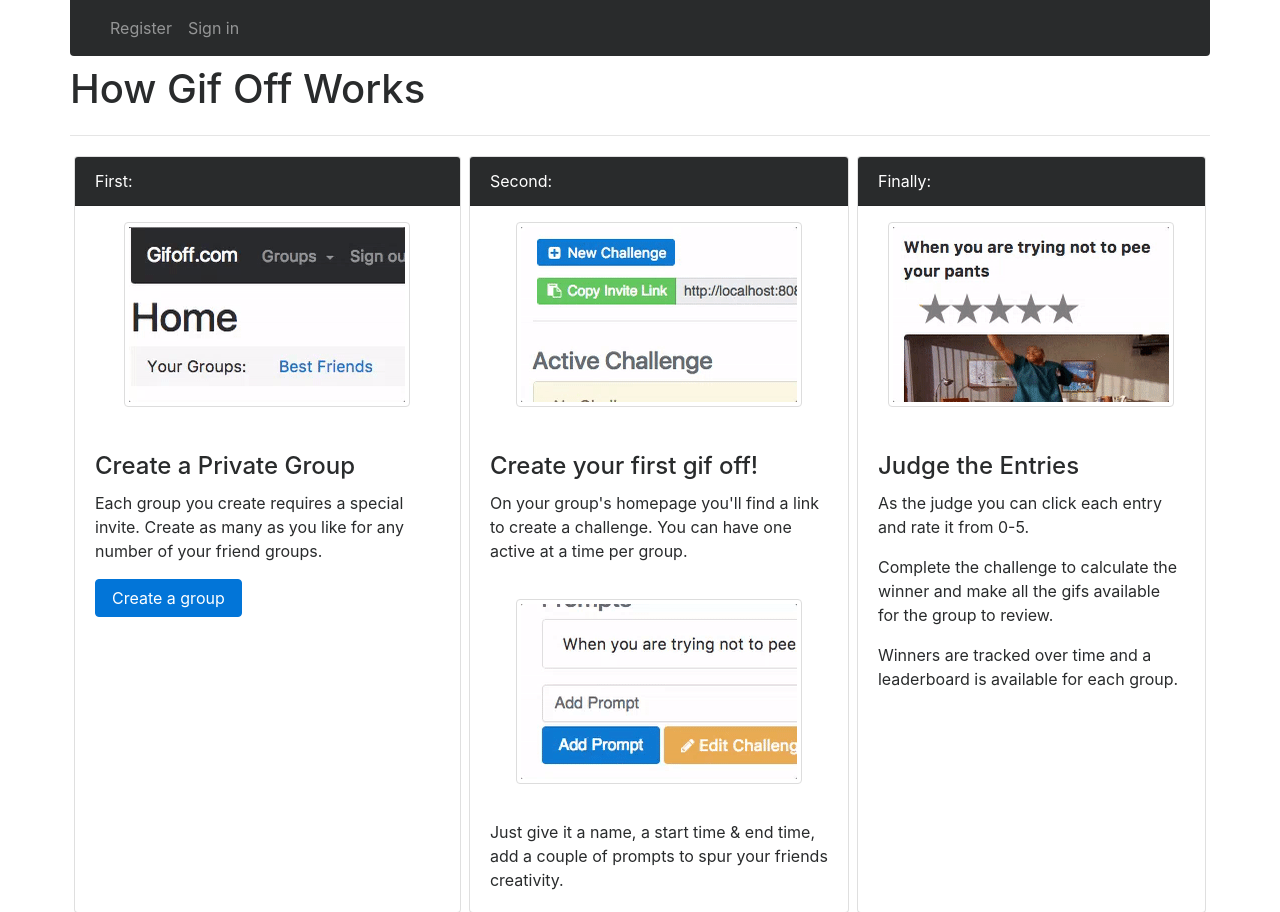
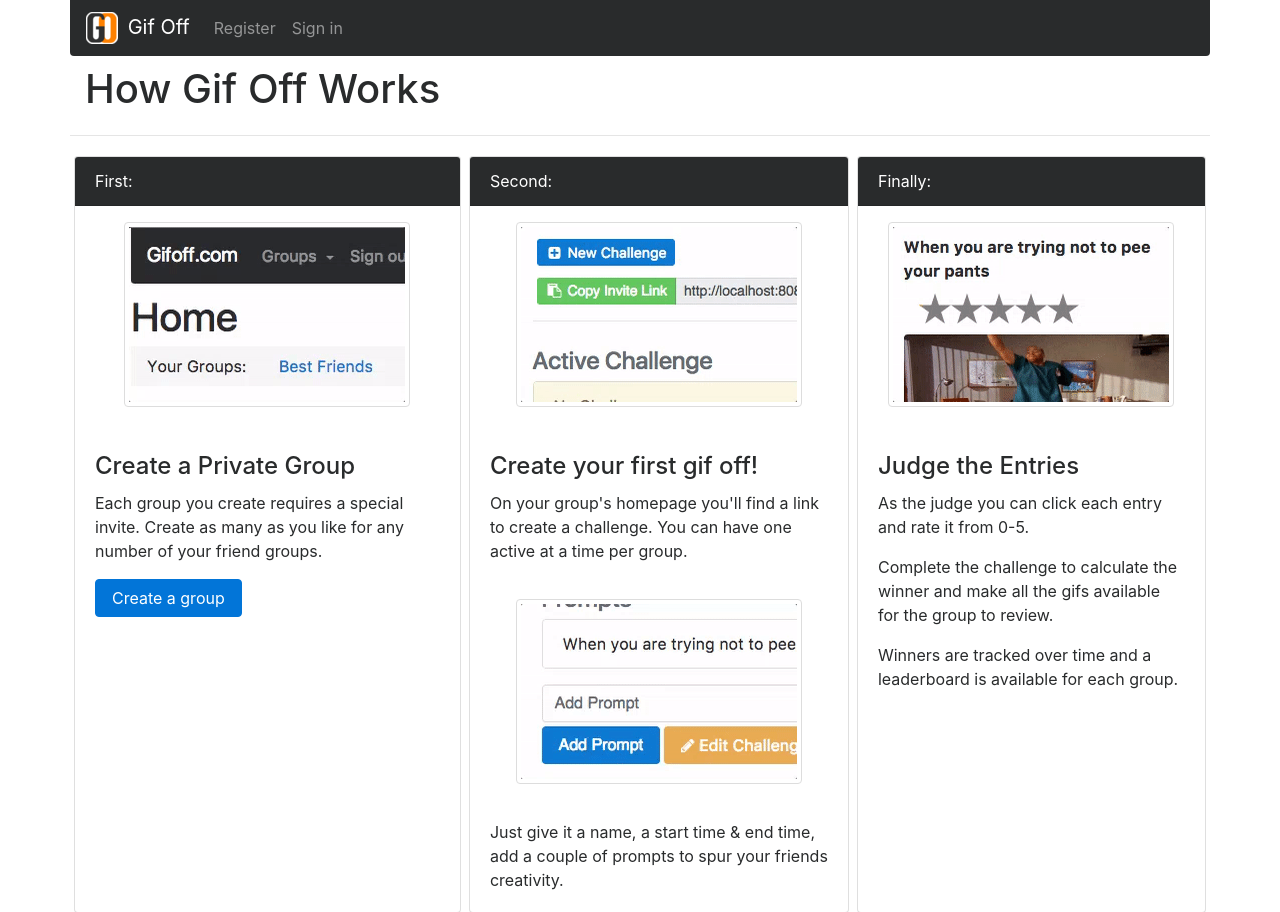
Before and after one commit to ianzimmerman/gifoff, a Flask app: template gifoff/blueprints/main/templates/main/index.html in a window 1280 px wide. Shown: the top 912 px of the page. Run offline with Flask 2, Linux system fonts and the light colour scheme; the template is opened without the code that fills it, so the values that code supplies are empty; some libraries are stand-ins or nearby versions.

Commit message:
layout changes

```diff
--- a/gifoff/blueprints/main/templates/main/challenge.html
+++ b/gifoff/blueprints/main/templates/main/challenge.html
@@ -12,7 +12,7 @@
     }
 </style>
 {% endblock %}
-{% block breadcrumb %}{{ breadcrumbs(group=challenge.group, challenge=challenge) }}{% endblock %}
+{% block breadcrumb %}{{ breadcrumbs(group=challenge.group, end='Challenge Details') }}{% endblock %}
 {% block content %}
     <div class="mt-2 pl-0 pr-0 d-flex justify-content-between">
         {{ status_tag(challenge) }}
--- a/gifoff/blueprints/main/templates/main/enter.html
+++ b/gifoff/blueprints/main/templates/main/enter.html
@@ -1,6 +1,6 @@
 {% extends "layout.html" %}
 {% block title %}Enter {{ challenge.name }}{% endblock %}
-{% block breadcrumb %}{{ breadcrumbs(group=challenge.group, challenge=challenge, user=current_user.username) }}{% endblock %}
+{% block breadcrumb %}{{ breadcrumbs(group=challenge.group, challenge=challenge, end="Enter Now") }}{% endblock %}
 {% block content %}
     <div class="row">
         <div class="col-sm">
--- a/gifoff/blueprints/main/templates/main/group.html
+++ b/gifoff/blueprints/main/templates/main/group.html
@@ -4,9 +4,9 @@
 {% block head %}
 <link rel="stylesheet" href="https://cdnjs.cloudflare.com/ajax/libs/select2/4.0.3/css/select2.min.css" />
 {% endblock %}
-{% block breadcrumb %}{{ breadcrumbs(group=group) }}{% endblock %}
+{% block breadcrumb %}{{ breadcrumbs(end=group.name) }}{% endblock %}
 {% block content %}
-    <div class="row">
+    <div class="row ml-0 mr-0">
         <div class="col-12">
             <h1 class="display-4" style="margin-bottom: 0">{{ group.name }}</h1>
             <p class="text-muted" style="margin-top: 0">owned by {{ group.owner.username }}</p>
@@ -54,7 +54,7 @@
             <hr>
         </div>
     </div>
-    <div class="row">
+    <div class="row ml-0 mr-0">
         <div class="col-md">
             <h2 class="h4 text-muted">Active Challenge</h2>
             {{ challenge_list(challenges.active) }}
--- a/gifoff/blueprints/main/templates/main/index.html
+++ b/gifoff/blueprints/main/templates/main/index.html
@@ -4,8 +4,7 @@
 {% block description %}Free app to have .gif battles with your friends. Set up private groups, choose a judge, and go.{% endblock %}
 {% block content %}
     {% if current_user.is_authenticated %}
-    <div class="row">
-        <div class="col-sm-12">
+    <div class="flex-column">
             <h1>Home</h1>
             <nav class="nav flex-column flex-sm-row bg-faded">
               <span class="flex-sm-fill text-sm-center nav-link text-faded hidden-sm-down">Your Groups:</span>
@@ -13,10 +12,9 @@
                 <a class="flex-sm-fill text-sm-center nav-link" href="{{ url_for('main.group', group_id=g) }}">{{g.name}}</a>
               {% endfor %}
             </nav>
-        </div>
     </div>
     <hr>
-    <div class="row">
+    <div class="row ml-0 mr-0">
         <div class="col-md">
             <h2 class="h5 text-muted">Active Challenges</h2>
             {{ challenge_list(challenges.active, group=true) }}
@@ -30,7 +28,7 @@
     </div>
     <hr>
     {% endif %}
-    <div class="row">
+    <div class="row ml-0 mr-0">
         <div class="col-sm-12">
             <h1>How Gif Off Works</h1>
         </div>
--- a/gifoff/forms.py
+++ b/gifoff/forms.py
@@ -1,4 +1,5 @@
 from datetime import datetime, timedelta
+from flask import current_app
 from flask_wtf import Form
 
 import requests
@@ -43,7 +44,7 @@ class ChallengeForm(Form):
     name = StringField('Name', [validators.DataRequired('Name Required')])
     description = TextAreaField('Description', [validators.Optional()])
     judge_id = SelectField('Judge', [validators.DataRequired('Please choose a judge.')], coerce=int, choices=[])
-    date_range = StringField('Active Times', [validators.DataRequired('Please Choose a Date Range')])
+    date_range = StringField('Active Times (US/PACIFIC)', [validators.DataRequired('Please Choose a Date Range')])
     # utc_end_time = DateTimeField('End Time', [validators.DataRequired('Please Choose End Time')], format='%Y-%m-%d %H:%M')
 
 
--- a/gifoff/templates/layout.html
+++ b/gifoff/templates/layout.html
@@ -46,11 +46,14 @@
         ] -%}
     <div class="container pl-0 pr-0">
         <nav class="navbar navbar-toggleable-sm navbar-inverse bg-inverse rounded-bottom">
-          <button class="navbar-toggler navbar-toggler" type="button" data-toggle="collapse" data-target="#mainNav" aria-controls="mainNav" aria-expanded="false" aria-label="Toggle navigation">
+          <button class="navbar-toggler navbar-toggler-right" type="button" data-toggle="collapse" data-target="#mainNav" aria-controls="mainNav" aria-expanded="false" aria-label="Toggle navigation">
             <span class="navbar-toggler-icon"></span>
           </button>
+          <a class="navbar-brand mt-2 mt-md-0" href="{{ url_for('main.index') }}">
+              <img class="d-inline-block align-top" src="{{ url_for('static', filename='icos/favicon-32x32.png') }}">
+                <span class="ml-1">Gif Off</span>
+          </a>
           <div class="collapse navbar-collapse" id="mainNav">
-            <a class="navbar-brand mt-2 mt-md-0" href="{{ url_for('main.index') }}">{{ config.APP_NAME }}</a>
             <ul class="navbar-nav d-flex justify-content-start">
                 {%- for endpoint, text, children in navigation_bar -%}
                     <li class="nav-item {{ 'active' if request.endpoint == endpoint }}">
@@ -76,29 +79,29 @@
                 {% block navigation %}
                 {% endblock %}
                 {% if current_user.is_authenticated %}
-                    <li class="nav-item ml-auto">
+                    <li class="nav-item">
                         <a class="nav-link" href="{{ url_for('security.logout') }}">Sign out</a>
                     </li>
                 {% else %}
                     <li class="nav-item">
                         <a class="nav-link" href="{{ url_for('security.register') }}">Register</a>
                     </li>
-                    <li  class="nav-item ml-auto">
+                    <li  class="nav-item">
                         <a class="nav-link" href="{{ url_for('security.login') }}">Sign in</a>
                     </li>
                 {% endif %}
             </ul>
           </div>
         </nav>
-        <div class="row">
-            <div class="col-12">
+        <div class="row m-0 p-0 mr-1 ml-1 ml-md-0 mr-md-0">
+            <div class="col-12 m-0 p-0">
             {% block breadcrumb %}{% endblock %}
             </div>
         </div>
         {% with messages = get_flashed_messages(with_categories=true) %}
             {% if messages %}
-                <div class="row">
-                    <div class="col-sm" id="alert-messages">
+                <div class="row m-0 p-0 mr-1 ml-1 ml-md-0 mr-md-0">
+                    <div class="col-12 m-0 p-0" id="alert-messages">
                         {% for c, m in messages %}
                             <div class="mt-1 alert alert-{{ c }}" style="z-index: 999">
                                 <i class="fa fa-exclamation-triangle"></i> {{ m|safe }}
--- a/gifoff/templates/macros.html
+++ b/gifoff/templates/macros.html
@@ -1,13 +1,13 @@
 {% macro breadcrumbs(level=2, group=none, challenge=none) %}
 <nav aria-label="You are here:" role="navigation" class="container mt-2 mb-0 pl-0 pr-0">
-  <ol class="breadcrumb bg-faded mb-0" style="font-size: x-small;">
+  <ol class="breadcrumb bg-faded mb-0 p-1 p-md-2" style="font-size: x-small;">
 	<li class="breadcrumb-item"><a href="{{ url_for('main.index') }}">Home</a></li>
 	{%- if group is not none -%}
 	<li class="breadcrumb-item">
 		<a href="{{ url_for('main.group', group_id=group) }}">{{group.name}}</a>
 	</li>
     	{%- if challenge is not none -%}
-        <li class="breadcrumb-item">
+        <li class="breadcrumb-item hidden-sm-down">
     	    <a href="{{ url_for('main.challenge', group_id=group, challenge_id=challenge) }}">{{ challenge.name }}</a>
         </li>
         {%- endif -%}
@@ -18,7 +18,7 @@
     </li>
 -->
     {%- for k, v in kwargs.items() -%}
-    	<li class="breadcrumb-item">{{ v }}</li>
+    	<li class="breadcrumb-item hidden-sm-down">{{ v }}</li>
     {%- endfor -%}
   </ol>
 </nav>
```
